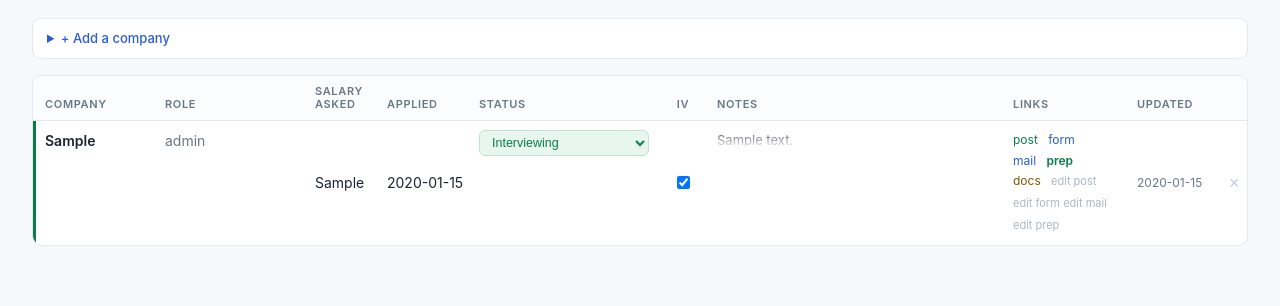
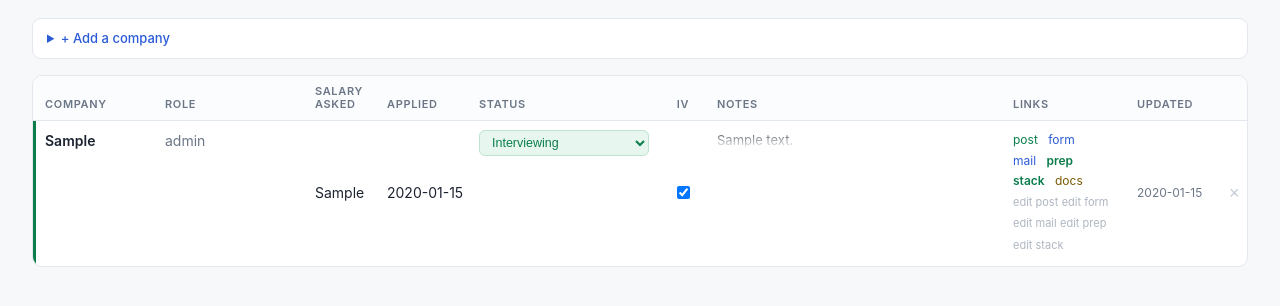
Before and after one commit to bugaudin/job-tracker, a PHP site: page /index.php in a window 1280 px wide. Shown: the part 150-456 px from the top of the page. Run offline with PHP 8.4, Linux system fonts and the light colour scheme; tables that the repository leaves empty hold one stand-in row (values such as "Sample post").

Commit message:
Added stack url

```diff
--- a/api.php
+++ b/api.php
@@ -8,7 +8,7 @@ try {
         $id     = (int)($_POST['id'] ?? 0);
         $field  = $_POST['field'] ?? '';
         $value  = $_POST['value'] ?? '';
-        $allowed = ['company','roles','requested_salary','apply_url','posting_url','email_url','prep_url','applied','status','interviewed','notes','folders'];
+        $allowed = ['company','roles','requested_salary','apply_url','posting_url','email_url','prep_url','stack_url','applied','status','interviewed','notes','folders'];
         if (!in_array($field, $allowed, true)) {
             throw new RuntimeException('Field not editable: ' . $field);
         }
--- a/index.php
+++ b/index.php
@@ -101,6 +101,9 @@ $ivTotal = (int)db()->query('SELECT COUNT(*) FROM applications WHERE interviewed
       <?php if (($r['prep_url'] ?? '') !== ''): ?>
         <a href="<?= e($r['prep_url']) ?>" target="_blank" rel="noopener" class="prep" title="<?= e($r['prep_url']) ?>">prep</a>
       <?php endif; ?>
+      <?php if (($r['stack_url'] ?? '') !== ''): ?>
+        <a href="<?= e($r['stack_url']) ?>" target="_blank" rel="noopener" class="prep" title="<?= e($r['stack_url']) ?>">stack</a>
+      <?php endif; ?>
       <?php if ($r['folders'] !== ''): ?>
         <a href="docs.php?id=<?= (int)$r['id'] ?>" class="folder" title="Open cv-custom/<?= e(strtok($r['folders'],' ')) ?>">docs</a>
       <?php endif; ?>
@@ -108,6 +111,7 @@ $ivTotal = (int)db()->query('SELECT COUNT(*) FROM applications WHERE interviewed
       <span class="ed url" data-field="apply_url" title="<?= e($r['apply_url']) ?>"><?= $r['apply_url'] !== '' ? 'edit form' : '<i>+ form</i>' ?></span>
       <span class="ed url" data-field="email_url" title="<?= e($r['email_url'] ?? '') ?>"><?= ($r['email_url'] ?? '') !== '' ? 'edit mail' : '<i>+ mail</i>' ?></span>
       <span class="ed url" data-field="prep_url" title="<?= e($r['prep_url'] ?? '') ?>"><?= ($r['prep_url'] ?? '') !== '' ? 'edit prep' : '<i>+ prep</i>' ?></span>
+      <span class="ed url" data-field="stack_url" title="<?= e($r['stack_url'] ?? '') ?>"><?= ($r['stack_url'] ?? '') !== '' ? 'edit stack' : '<i>+ stack</i>' ?></span>
     </td>
     <td class="nw muted small upd"><?= e($r['last_update']) ?></td>
     <td class="c"><button class="del" title="Delete">&times;</button></td>
--- a/schema.sql
+++ b/schema.sql
@@ -18,6 +18,7 @@ CREATE TABLE IF NOT EXISTS `applications` (
   `posting_url`      varchar(500) DEFAULT NULL,          -- the job description
   `email_url`        varchar(500) DEFAULT NULL,          -- the confirmation mail
   `prep_url`         varchar(500) NOT NULL DEFAULT '',   -- interview prep doc
+  `stack_url`        varchar(500) NOT NULL DEFAULT '',   -- tech-stack glossary for the round
   `applied`          date DEFAULT NULL,
   `status`           enum('Interviewing',
                           'Applied - awaiting reply',
```
